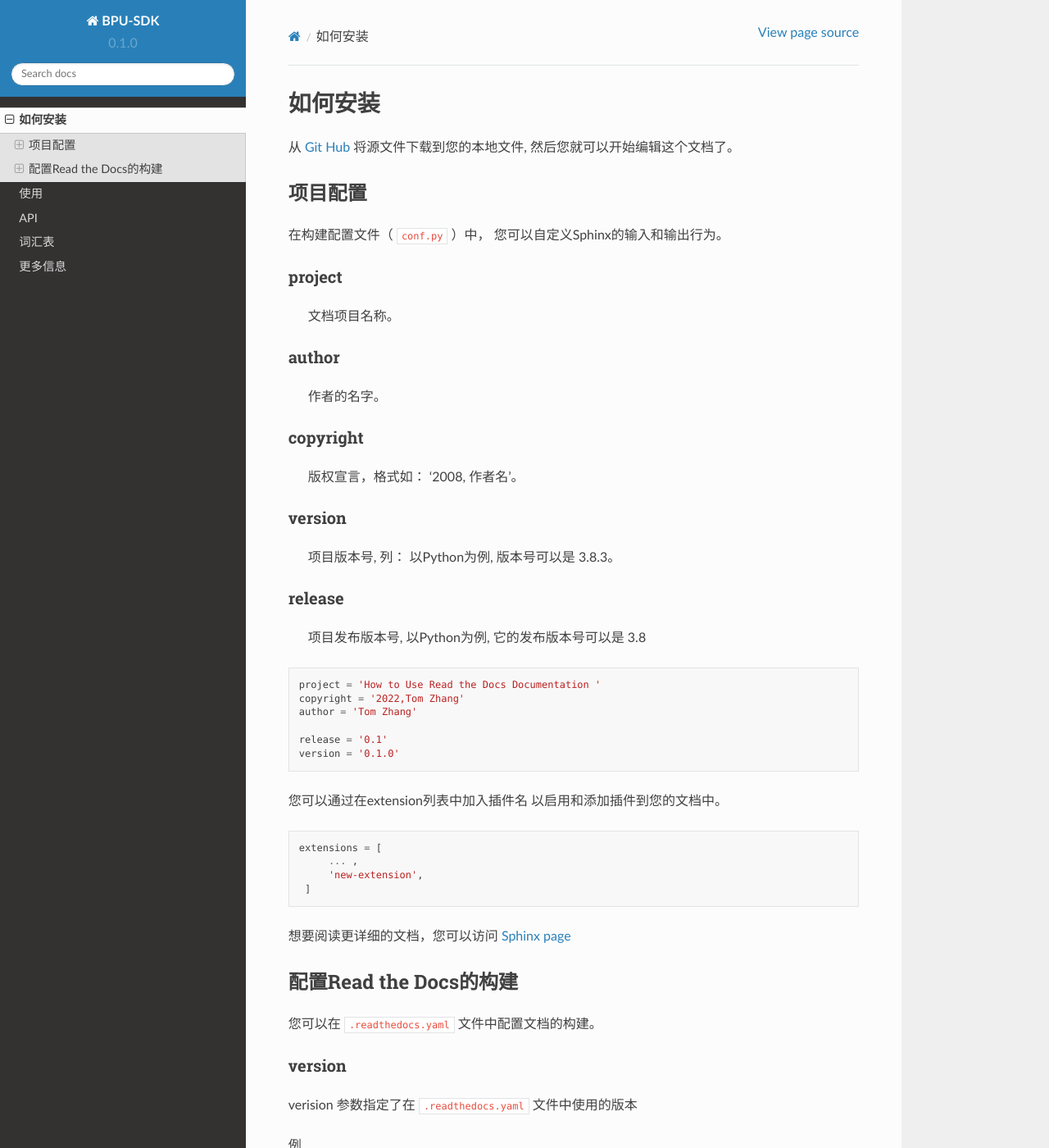
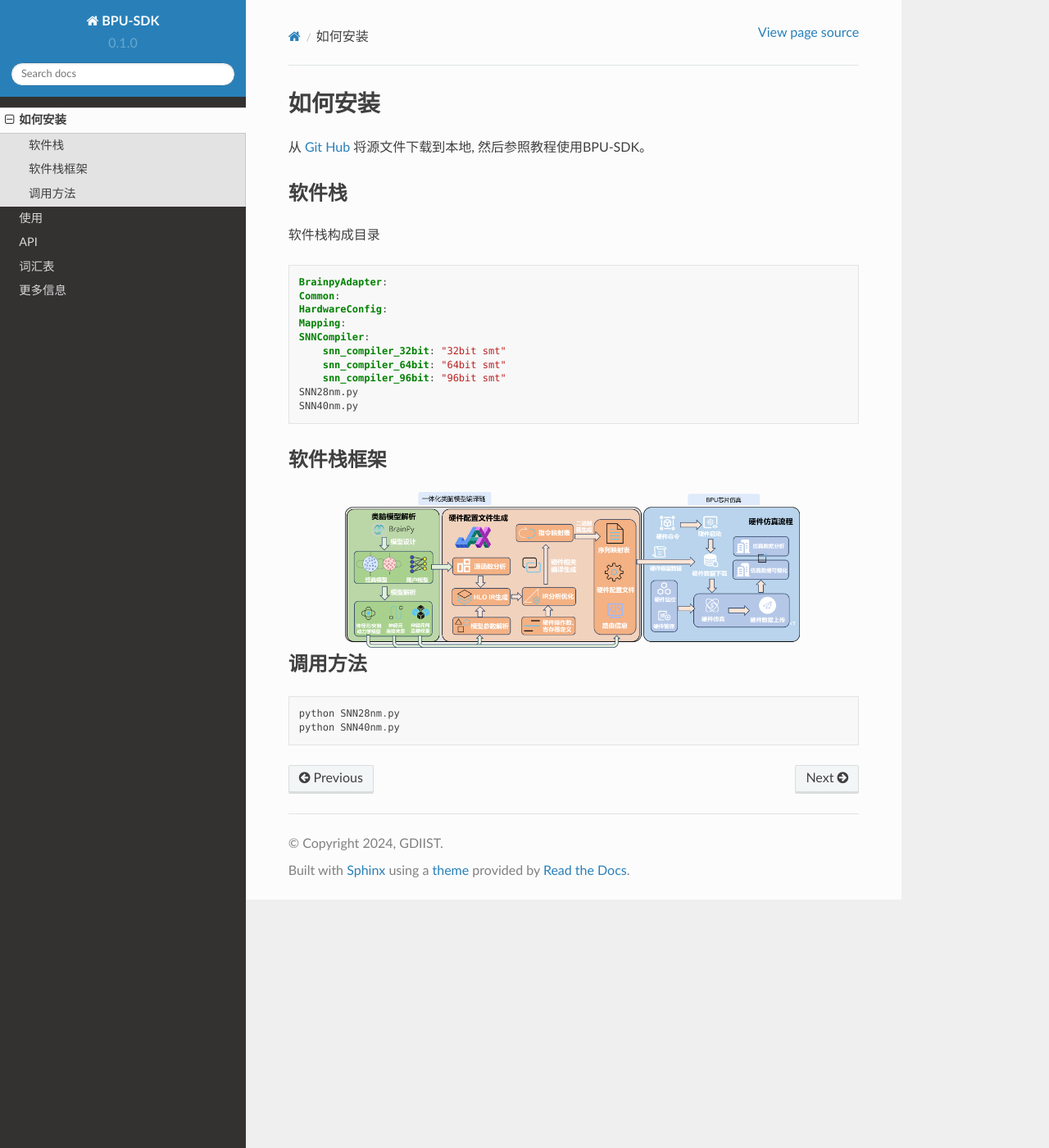
Before and after one commit to uger06/bpu, a Sphinx documentation site: the page built from docs/source/installation.rst, in a window 1280 px wide and 1400 px high. Shown: the whole window at 82% size. Built offline with Sphinx 7.4.7 and the Read the Docs theme 2.0.0, drawn with Linux system fonts in a browser that asks for light colours; some of the changed text lies outside the part shown.

Commit message:
feat: 0.0.2

```diff
--- a/docs/source/installation.rst
+++ b/docs/source/installation.rst
@@ -1,142 +1,39 @@
 如何安装
-=======
+========
 
-从 `Git Hub <https://github.com/mza79/rtd-tutorial>`_ 将源文件下载到您的本地文件,
-然后您就可以开始编辑这个文档了。
+从 `Git Hub <https://github.com/uger06/bpu>`_ 将源文件下载到本地,
+然后参照教程使用BPU-SDK。
 
-项目配置
+软件栈
 -------
+软件栈构成目录
 
-在构建配置文件（ ``conf.py`` ）中， 您可以自定义Sphinx的输入和输出行为。
+.. code-block:: yaml
+
+    BrainpyAdapter:
+    Common:
+    HardwareConfig:
+    Mapping:
+    SNNCompiler:
+        snn_compiler_32bit: "32bit smt"
+        snn_compiler_64bit: "64bit smt"
+        snn_compiler_96bit: "96bit smt"
+    SNN28nm.py
+    SNN40nm.py
 
 
-project
-"""""""
-    文档项目名称。
+软件栈框架
+----------
+.. image:: ./Images/compiler-framework.png
+   :width: 80%
+   :align: center
+   :alt: BPU-SDK compiler framework
 
-author
-""""""
-    作者的名字。
 
-copyright
-"""""""""
-    版权宣言，格式如： '2008, 作者名'。
-
-version
-"""""""
-    项目版本号, 列： 以Python为例, 版本号可以是 3.8.3。
-
-release
-"""""""
-
-    项目发布版本号, 以Python为例, 它的发布版本号可以是 3.8
+调用方法
+---------
 
 .. code-block:: python
 
-    project = 'How to Use Read the Docs Documentation '
-    copyright = '2022,Tom Zhang'
-    author = 'Tom Zhang'
-
-    release = '0.1'
-    version = '0.1.0'
-
-您可以通过在extension列表中加入插件名 以启用和添加插件到您的文档中。
-
-.. code-block:: python
-
-   extensions = [
-        ... ,
-        'new-extension',
-    ]
-
-想要阅读更详细的文档，您可以访问 `Sphinx page <https://www.sphinx-doc.org/en/master/usage/configuration.html>`_
-
-配置Read the Docs的构建
-----------------------
-
-您可以在 ``.readthedocs.yaml`` 文件中配置文档的构建。
-
-version
-"""""""
-
-verision 参数指定了在 ``.readthedocs.yaml`` 文件中使用的版本
-
-例
-
-.. code-block:: yaml
-    version: 2
-
-如果没有定义版本的话, 默认会使用版本1(旧).
-
-build
-"""""
-配置文档的构建过程
-
-**os**  参数可以让您指定Read the Docs构建中使用的基础镜像。
-| **tools**  参数可以让您设置使用的编程语言以及版本: Python, Node.js, Rust, and Go。
-| **jobs**  参数可以让您自定义文档在构建开始前和结束后执行的命令。
-
-例
-
-.. code-block:: yaml
-
-    build:
-        os: "ubuntu-20.04"
-        tools:
-            python: "3.8"
-    jobs:
-        pre_create_environment:
-        - echo "Command run at 'pre_create_environment' step"
-        post_build:
-        - echo "Command run at 'post_build' step"
-        - echo `date`
-
-python
-""""""
-
-设置构建中的Python环境
-
-例
-
-.. code-block:: yaml
-
-    verision: 2
-    python:
-        install:
-            - requirements: docs/requirements.txt
-            - method: pip
-            path: .
-            extra_requirements:
-                - docs
-            - method: setuptools
-            path: another/package
-        system_packages: true
-
-sphinx
-""""""
-
-Sphinx 的设置 (Sphinx是默认使用的文档语言).
-
-.. code-block:: yaml
-
-    version: 2
-
-    sphinx:
-        builder: html
-        configuration: conf.py
-        fail_on_warning: true
-
-formats
-"""""""
-设置除了默认html以外构建的格式: pdf, epub
-
-Example
-
-.. code-block:: yaml
-
-    formats:
-        - pdf
-        - epub
-
-这个分段参考了 `Read the Docs 官方文档 <https://docs.readthedocs.io/en/stable/config-file/index.html>`_
-想了解更多？ 您可以访问 `Read the Docs 官方文档 <https://docs.readthedocs.io/en/stable/config-file/index.html>`_
+   python SNN28nm.py
+   python SNN40nm.py
--- a/docs/source/usage/usage.rst
+++ b/docs/source/usage/usage.rst
@@ -85,14 +85,14 @@
 ----------
 你可以用以下代码导入图片:
 
-.. image:: ../Media/Images/beautiful-image.jpg
+.. image:: ../Images/beautiful-image.jpg
    :width: 80%
    :align: center
    :alt: this is a beautiful image
 
 .. code-block:: RST
 
-    .. image:: ../Media/Images/beautiful-image.jpg
+    .. image:: ../Images/beautiful-image.jpg
         :width: 80%
         :align: center
         :alt: this is a beautiful image
```
Also changed, not shown: docs/source/Images/compiler-framework.png (added), 2 other files.
